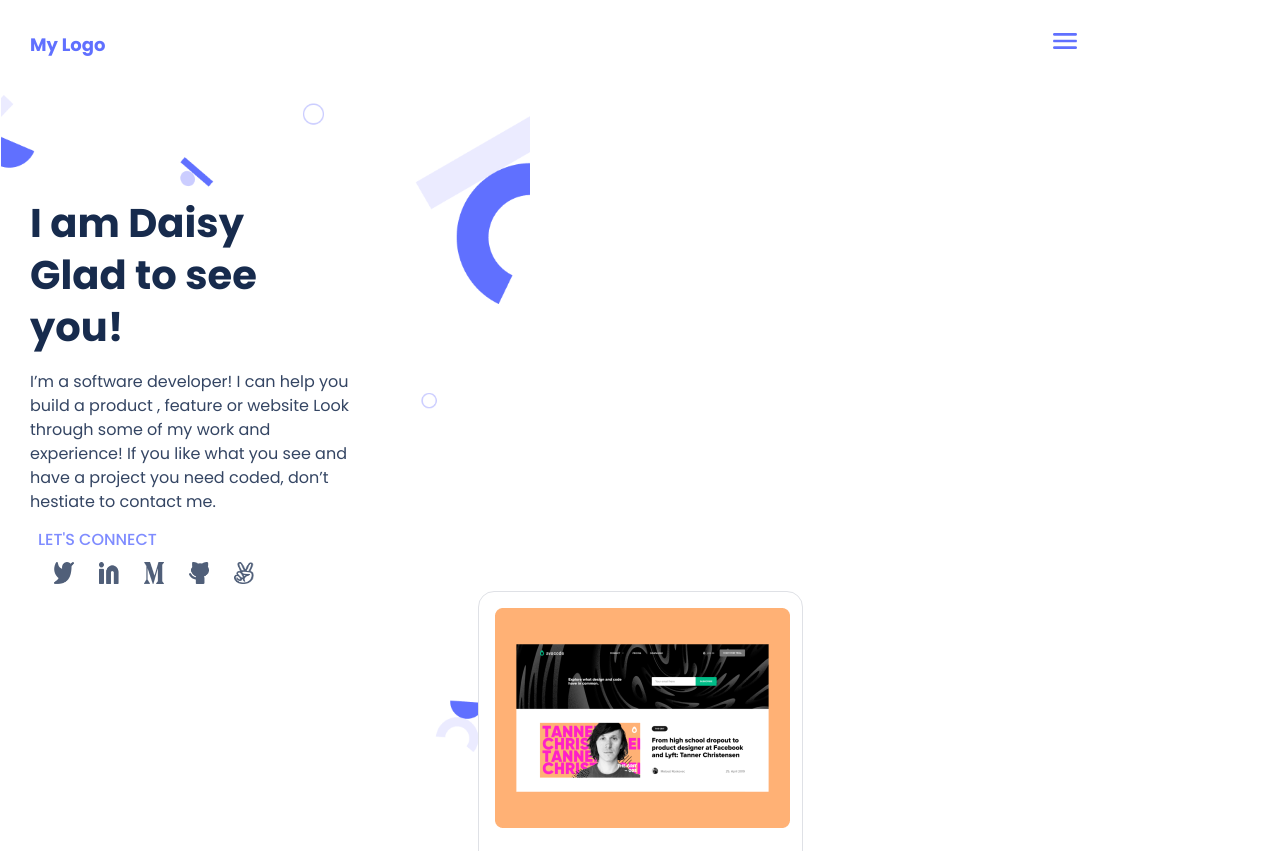
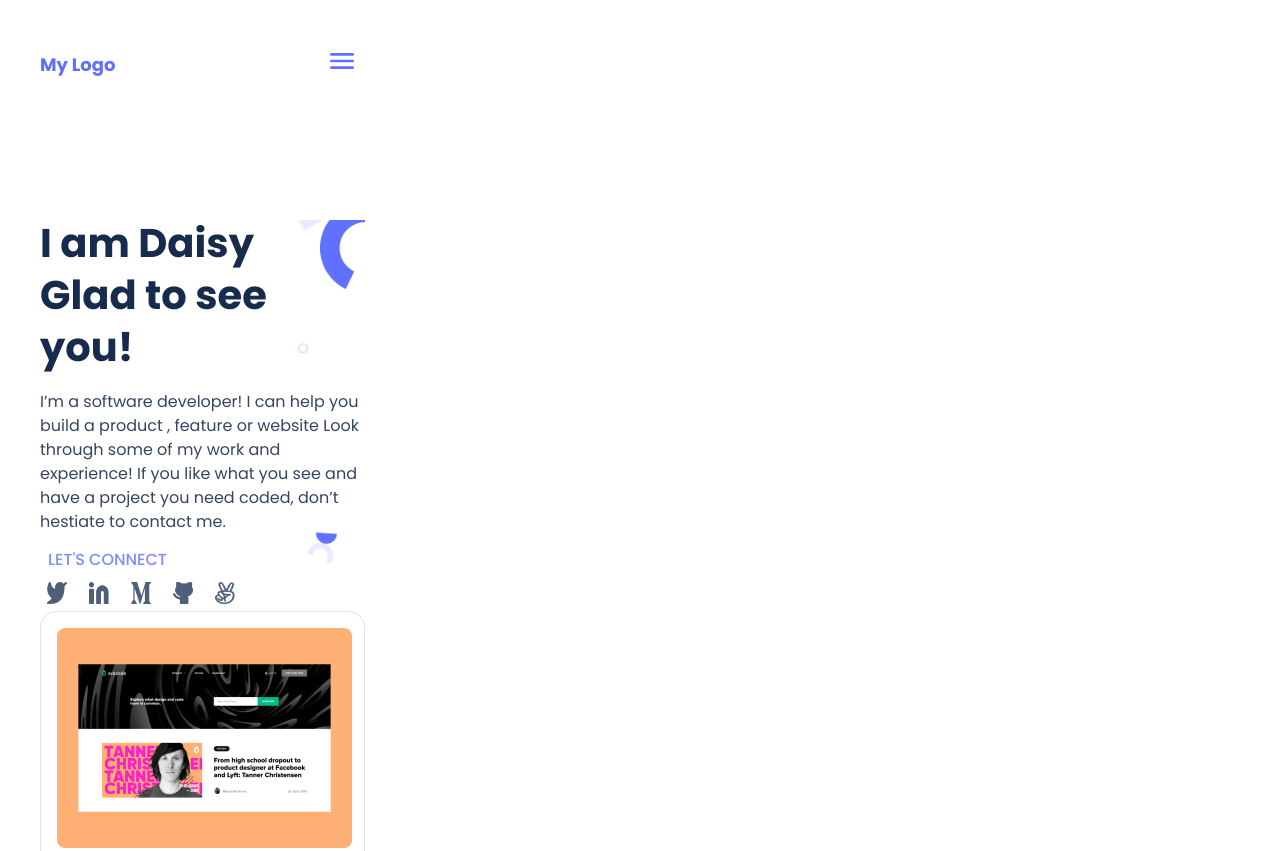
Before and after one commit to Berucan/Portfolio2, a website: page index.html in a window 1280 px wide. Shown: the top 851 px of the page. Drawn offline with Linux system fonts and the light colour scheme.

Commit message:
Modify css file

```diff
--- a/index.html
+++ b/index.html
@@ -21,7 +21,7 @@
         </header>
 
     <!--HEADLINE SECTION-->
-    <section class="headline">
+    <section class="headline-section">
         <h1 class="heading">I am Daisy <br/>Glad to see you!</h1>
         <p class="profile">
           I’m a software developer! I can help you build a product , feature or
@@ -174,7 +174,8 @@
               you see and have a project you need coded, don’t hestiate to contact me.
             </p>
             <p class="info">LET'S CONNECT</p>
-                <ul class="media-icon">
+            <div class="media-icon">
+                <ul>
                     <li class="icon">
                         <a href="#">
                           <img src="images/twitter.png" alt="Twitter">
@@ -200,6 +201,7 @@
                         </a>
                     </li>
                 </ul>
+            </div>
               <button class="btn-tonic">Get my resume</button>
             </div>
 
--- a/style.css
+++ b/style.css
@@ -13,15 +13,11 @@
 body {
   left: 0;
   top: 0;
+  margin: 10px;
+  width: 375px;
+  padding: 10px 0 10px 10px;
+  background: #fff;
   height: 100vh;
-  background-repeat: no-repeat;
-  background-position: center;
-  background-size: contain;
-  background-position-x: 1px;
-  background-position-y: 95px;
-  border-bottom-left-radius: 50px;
-  margin: 10px;
-  background-image: url("images/background.png");
 }
 
 .main-div {
@@ -44,6 +40,14 @@ body {
   line-height: 52px;
   margin: 12px 0;
   margin-bottom: 20px;
+}
+
+.headline-section {
+  background-image: url("images/background.png");
+  background-repeat: no-repeat;
+  background-position: center;
+  background-size: cover;
+  border-bottom-left-radius: 50px;
 }
 
 .toolbar .nav-item img {
@@ -348,3 +352,12 @@ header img {
   line-height: 20px;
   color: #253858;
 }
+
+.media-icon ul,
+.capabilities,
+.language ul {
+  display: flex;
+  list-style: none;
+  padding-left: 2%;
+  column-gap: 22px;
+}
```
